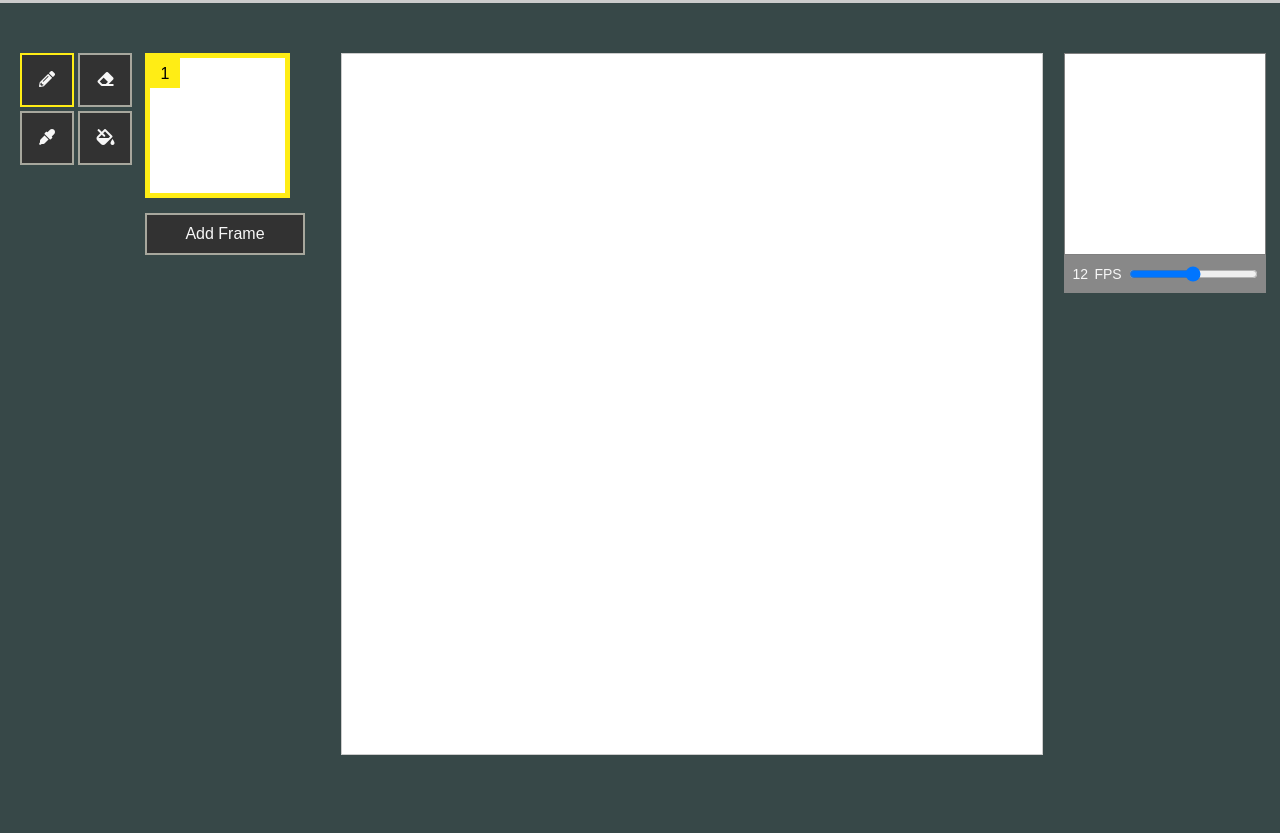
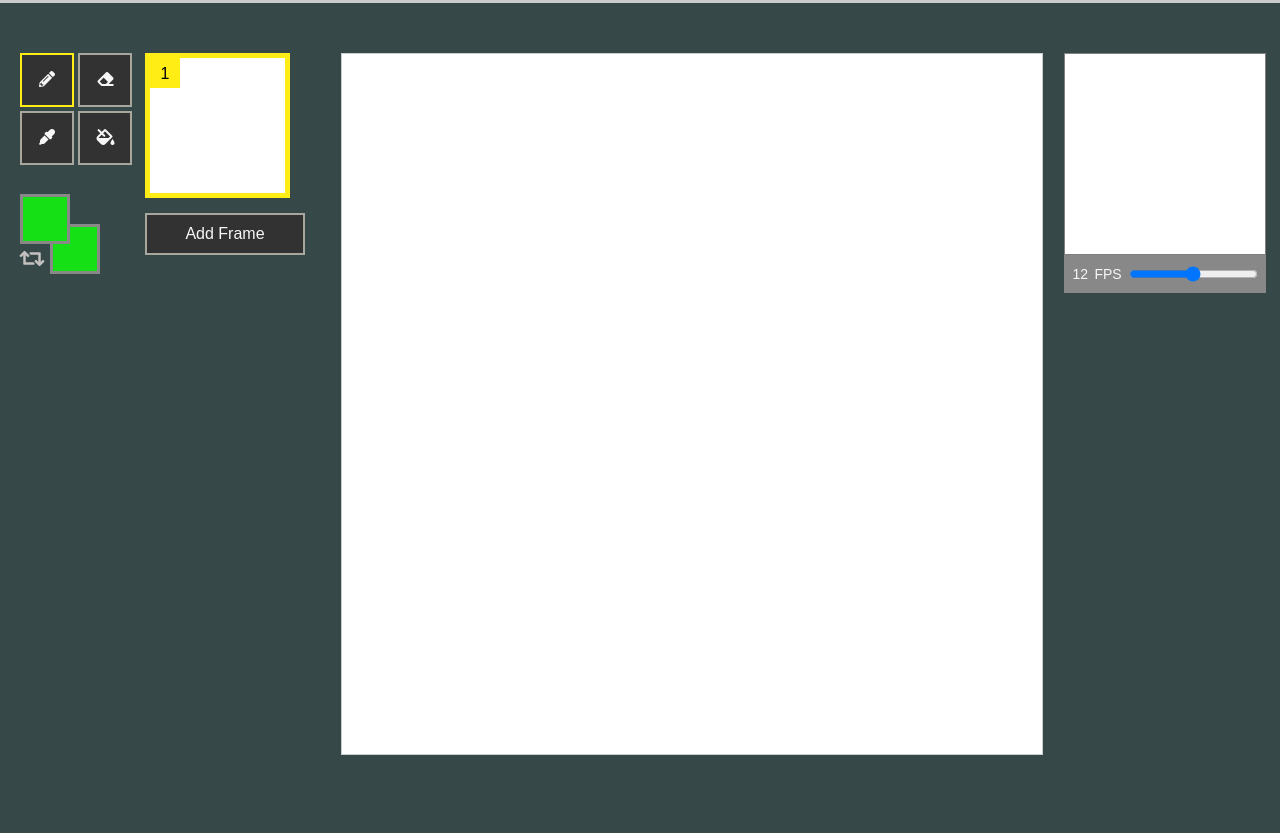
Before and after one commit to vladji/piskel-clone, a website built with webpack: page piskel-clone/index.html in a window 1280 px wide. Shown: the part 67-900 px from the top of the page. Built offline with nearby package versions, Linux system fonts and the light colour scheme.

Commit message:
piskel/feat: add HTML/CSS: color-block

```diff
--- a/piskel-clone/controllers/Tools.js
+++ b/piskel-clone/controllers/Tools.js
@@ -77,12 +77,6 @@ export default class Tools {
 
   chooseColor(color) {
     const canvasInit = this.canvasStart;
-    const colorBuffer = [];
-
-    if (colorBuffer.length === 4) {
-      colorBuffer.shift();
-    }
-    colorBuffer.push(color);
 
     this.currentColor = color;
     canvasInit.prepareData(color);
--- a/piskel-clone/index.html
+++ b/piskel-clone/index.html
@@ -41,6 +41,11 @@
             </li>
           </ul>
         </nav>
+        <div class="wrap_color-section">
+          <button class="color-primary"></button>
+          <button class="color-secondary"></button>
+          <button class="color-switch"><i class="fas fa-retweet"></i></button>
+        </div>
       </div>
       <div class="wrap_frames-block">
         <div id="frames-block">
--- a/piskel-clone/style.css
+++ b/piskel-clone/style.css
@@ -18,6 +18,7 @@ li {
 header {
   padding: 15px 0;
   border-bottom: 3px solid #ccc;
+  background: #17797e;
 }
 
 button {
@@ -79,6 +80,40 @@ ul {
 
 #draw-tools div {
   text-align: center;
+}
+
+/* Color block */
+
+.wrap_color-section {
+  position: relative;
+  top: 25px;
+}
+
+.color-primary, .color-secondary {
+  width: 50px;
+  height: 50px;
+  border: 3px solid #888;
+  background-color: rgb(21, 224, 21);
+}
+
+.color-primary {
+  position: relative;
+  z-index: 22;
+}
+
+.color-secondary {
+  position: absolute;
+  top: 30px;
+  left: 30px;
+  z-index: 11;
+}
+
+.color-switch {
+  position: relative;
+  top: 25px;
+  right: 55px;
+  font-size: 20px;
+  color: #c4c0c0;
 }
 
 /* Frames block */
```
